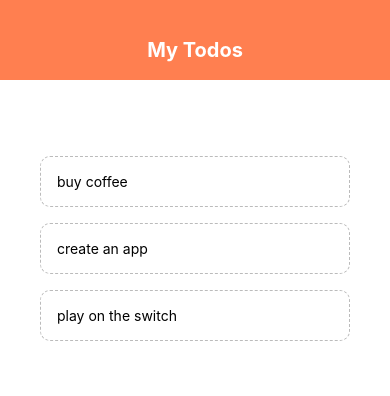
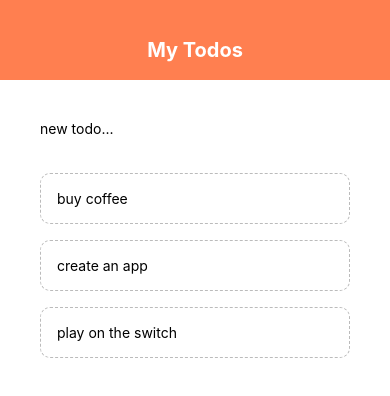
Before and after one commit to zalwata/ReactNative_Testing, a React Native app: screen / in a window 390 px wide. Shown: the top 396 px of the page. Built offline with nearby package versions, Linux system fonts and the light colour scheme.

Commit message:
addTodo IP_require btn

```diff
--- a/App.js
+++ b/App.js
@@ -2,6 +2,7 @@ import React, { useState } from 'react';
 import { StyleSheet, Text, View, FlatList } from 'react-native';
 import Header from './components/header'
 import TodoItem from './components/todoItem'
+import AddTodo from './components/addTodo'
 
 export default function App() {
 const [todos, setTodos] = useState([
@@ -21,7 +22,7 @@ const pressHandler = (key) => {
       {/* {header} */}
       <Header />
       <View style = {styles.content}>
-        {/* {to form} */}
+        <AddTodo />
         <View style = {styles.list}>
           <FlatList
             data = {todos}
--- /dev/null
+++ b/components/addTodo.js
@@ -0,0 +1,31 @@
+import React, { useState } from 'react';
+import { StyleSheet, Text, TextInput, Button, View } from 'react-native';
+
+export default function AddTodo() {
+    const [text, setText] = useState('');
+
+    const changeHandler = (val) => {
+        setText(val);
+    }
+
+  return (
+      <View>
+          <TextInput
+            style = {styles.input}
+            placeholder = 'new todo...'
+            onChangeText = {(val) => changeHandler(val)}
+
+          />
+      </View>
+
+  );
+}
+
+const styles = StyleSheet.create({
+  header: {
+    backgroundColor: 'coral',
+    paddingTop: 38,
+    height: 80,
+  },
+
+});
```
